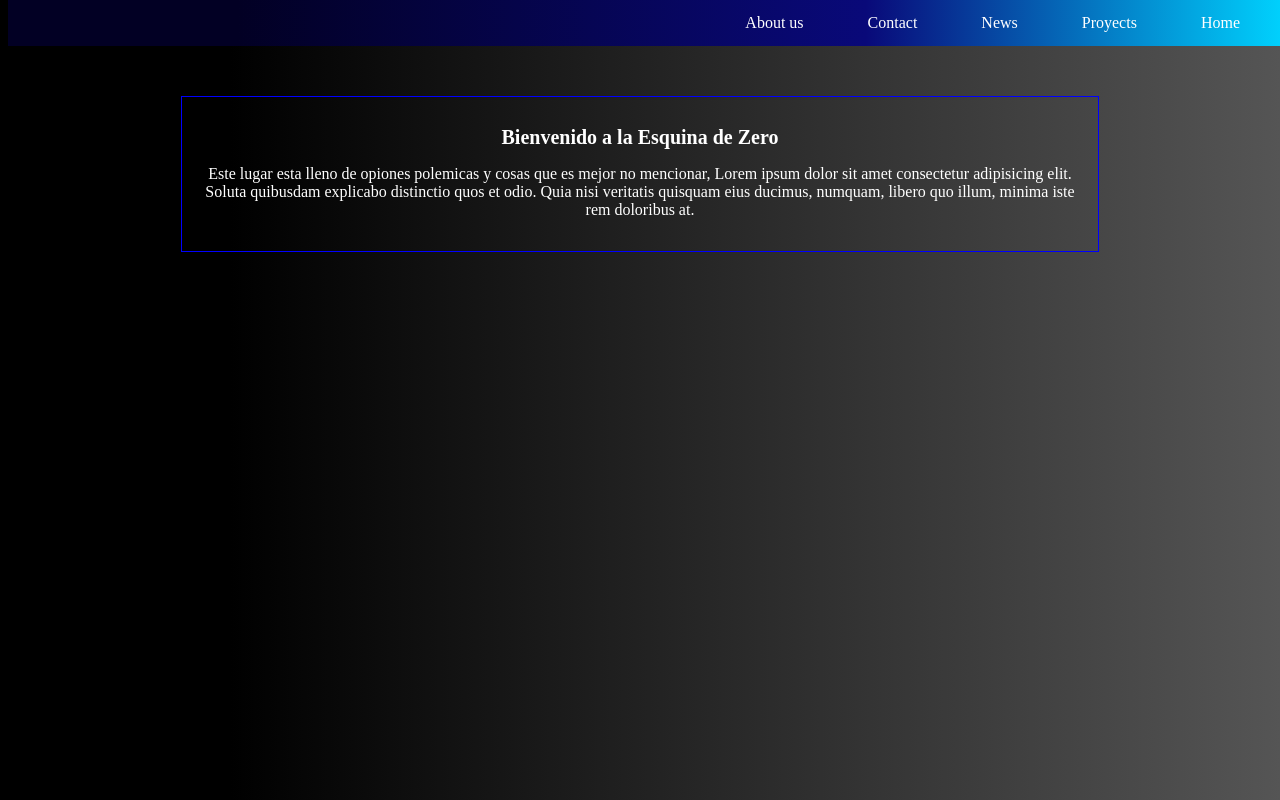
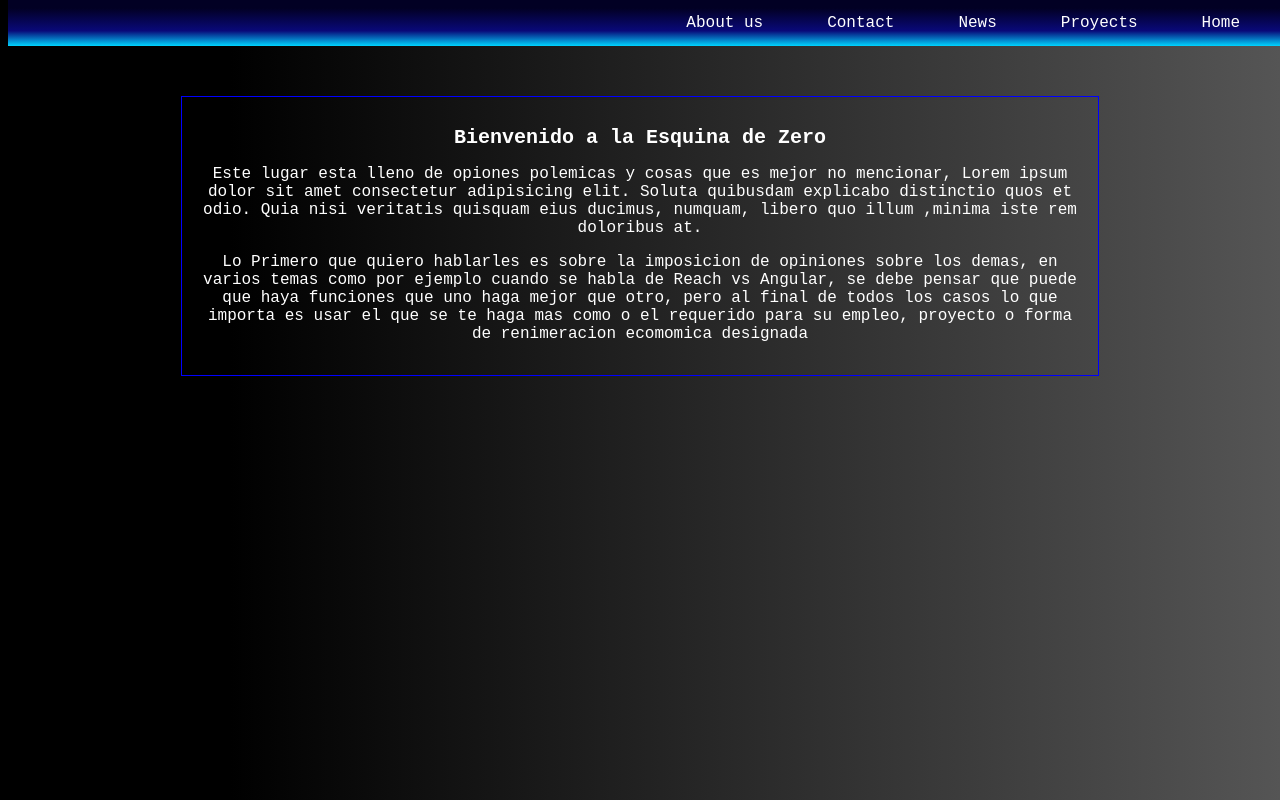
Before and after one commit to ZeroBl21/hyperblog, a plain HTML site: page index.html in a window 1280 px wide. Drawn offline with Linux system fonts and the light colour scheme.

Commit message:
Se ha agregado contenido adicional al cuerpo, un cambio de tipografia, ademas de el cambio a la orientacion del nav

```diff
--- a/css/estilo.css
+++ b/css/estilo.css
@@ -1,7 +1,7 @@
 body{
     color: #fff;
     text-align: center;
-    font-family: "sans-serif";
+    font-family: 'Courier New', Courier, monospace;
     background: linear-gradient(90deg, #000 18%, #333 67%, #555 100%);
 }
 
@@ -10,7 +10,7 @@ body{
     margin: 0;
     padding: 0;
     overflow: hidden;
-    background: linear-gradient(90deg, rgba(2,0,36,1) 18%, rgba(9,9,121,1) 67%, rgba(0,212,255,1) 100%);
+    background: linear-gradient(180deg, rgba(2,0,36,1) 18%, rgba(9,9,121,1) 67%, rgba(0,212,255,1) 100%);
     position: fixed;
     top: 0;
     width: 100vw;
--- a/index.html
+++ b/index.html
@@ -25,13 +25,25 @@
     </header>
 
     <main>
+
         <h1>Bienvenido a la Esquina de Zero</h1>
+
         <p>Este lugar esta lleno de opiones polemicas
         y cosas que es mejor no mencionar, Lorem ipsum
         dolor sit amet consectetur adipisicing elit. Soluta
-        quibusdam explicabo distinctio quos et odio. Quia nisi veritatis quisquam eius ducimus, numquam, libero quo illum, minima iste rem doloribus at.
+        quibusdam explicabo distinctio quos et odio. Quia nisi
+        veritatis quisquam eius ducimus, numquam, libero quo illum
+        ,minima iste rem doloribus at.
+        </p>
+
+        <p>Lo Primero que quiero hablarles es sobre la imposicion de
+        opiniones sobre los demas, en varios temas como por ejemplo
+        cuando se habla de Reach vs Angular, se debe pensar que puede
+        que haya funciones que uno haga mejor que otro, pero al final de
+        todos los casos lo que importa es usar el que se te haga mas como
+        o el requerido para su empleo, proyecto o forma de renimeracion
+        ecomomica designada
         </p>
     </main>
-
 </body>
 </html>
```
